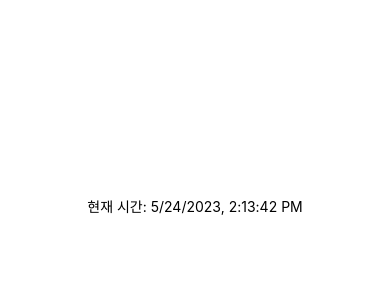
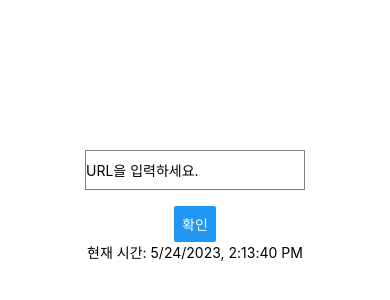
Before and after one commit to skskdmsdl/serverTiem, a React Native app: screen / in a window 390 px wide. Shown: the part 216-516 px from the top of the page. Built offline with nearby package versions, Linux system fonts and the light colour scheme.

Commit message:
사이트 url 입력하는 Input 생성

```diff
--- a/src/App.js
+++ b/src/App.js
@@ -1,11 +1,31 @@
+import React, { useState } from 'react';
 import { StatusBar } from 'expo-status-bar';
-import { StyleSheet, Text, View } from 'react-native';
+import { StyleSheet, Text, View, TextInput, Button, Alert } from 'react-native';
 
 import ServerTime from './components/ServerTime';
 
 export default function App() {
+  const [url, setUrl] = useState('');
+
+  const handleUrlChange = (text) => {
+    setUrl(text);
+  };
+
+  const handlePress = () => {
+    // URL 처리 로직을 추가할 수 있습니다.
+    Alert.alert('입력한 URL: ', url);
+  };
+
+
   return (
     <View style={styles.container}>
+      <TextInput
+        style={{ height: 40, borderColor: 'gray', borderWidth: 1, marginBottom: 16 }}
+        placeholder="URL을 입력하세요."
+        onChangeText={handleUrlChange}
+        value={url}
+      />
+      <Button title="확인" onPress={handlePress} />
       <ServerTime />
       <StatusBar style="auto" />
     </View>
```
